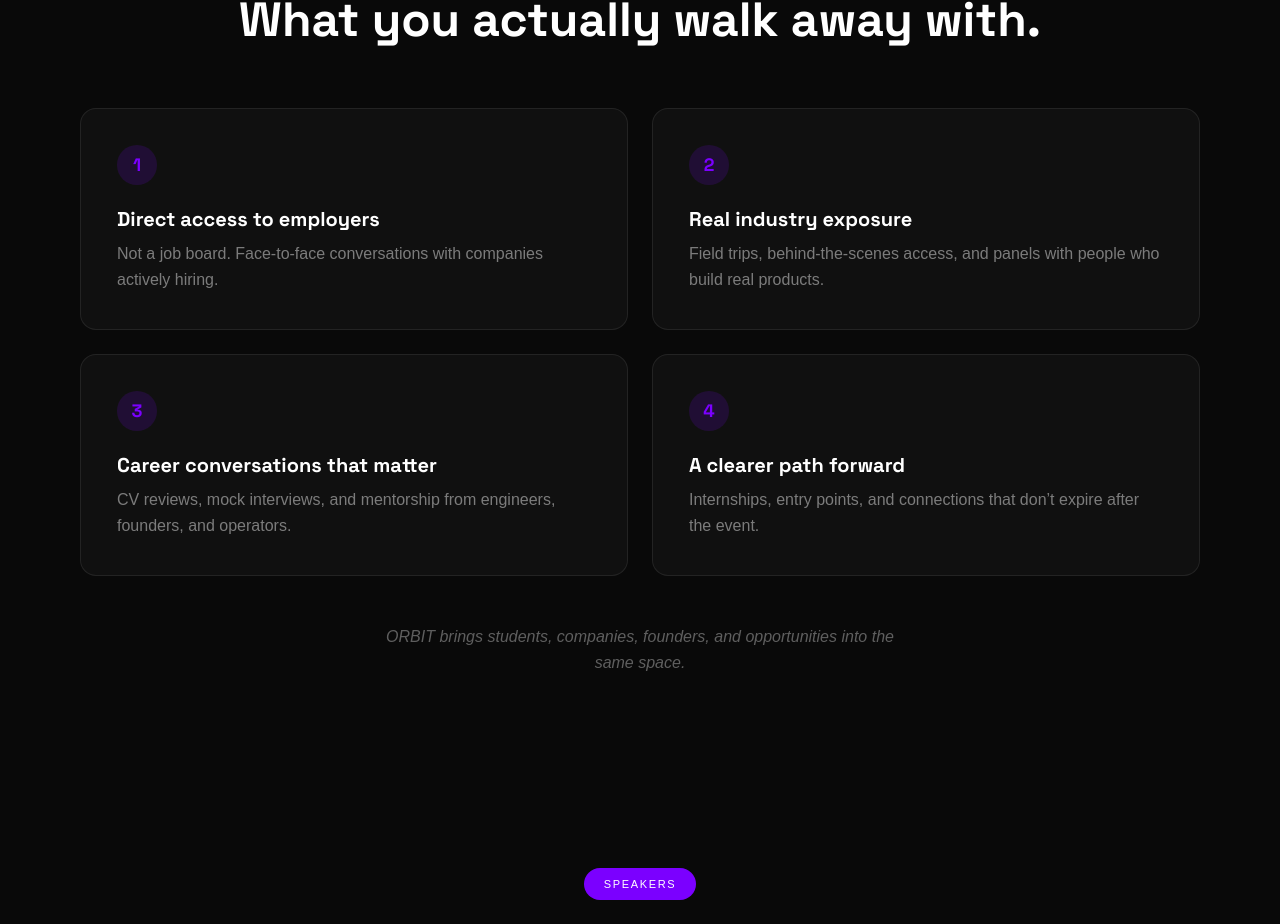
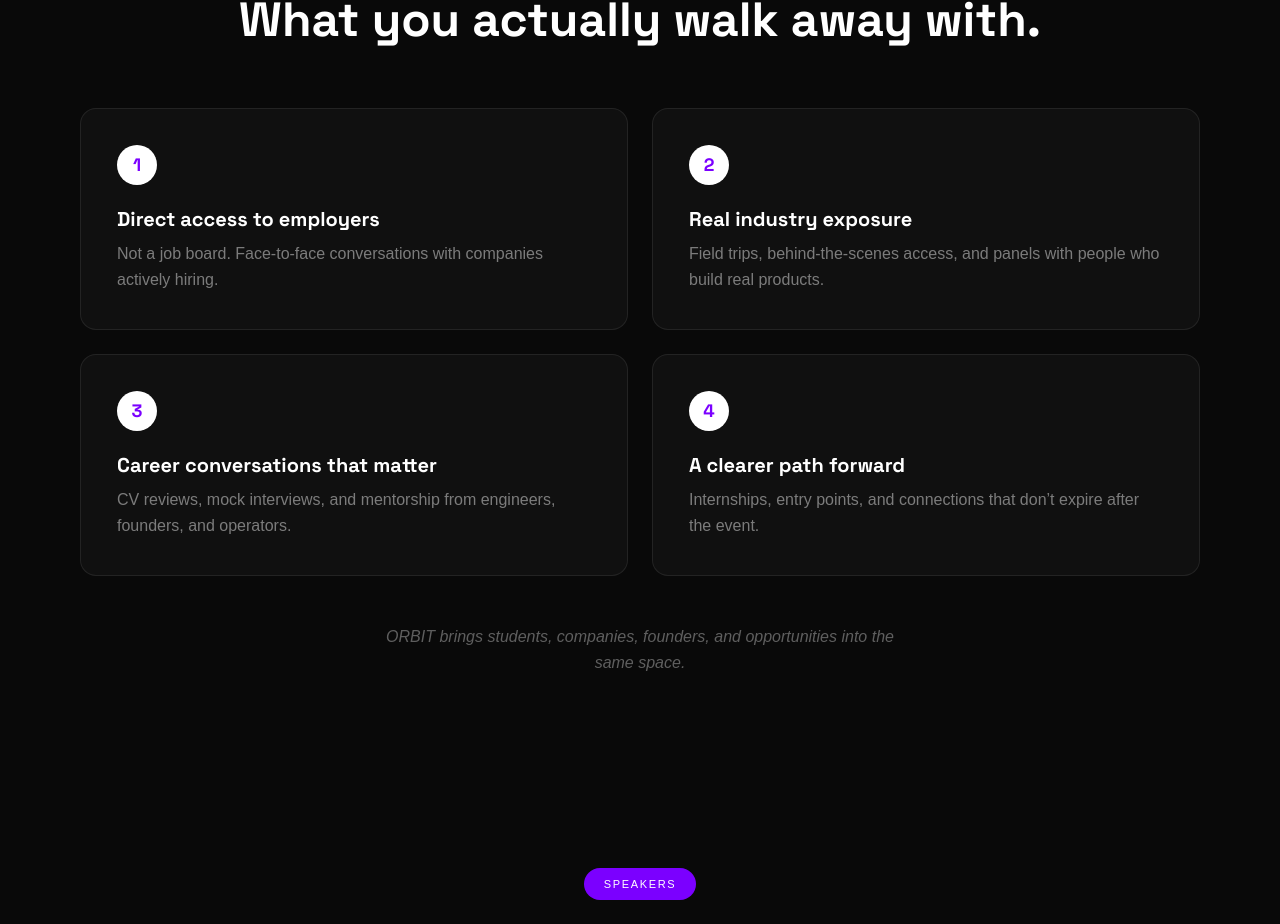
Before and after one commit to GDGBabcockUniversity/orbit, a React (Vite) app: page / in a window 1280 px wide. Shown: the part 5037-5961 px from the top of the page. Built offline with nearby package versions, Linux system fonts and the light colour scheme; no server answers; a web font is replaced by a local one.

Commit message:
feat: update step indicator background color

```diff
--- a/src/components/why-orbit-section.tsx
+++ b/src/components/why-orbit-section.tsx
@@ -19,7 +19,7 @@ const WhyOrbitSection = () => (
             key={i}
             className="rounded-2xl border border-white/8 bg-white/3 p-7 md:p-9 group hover:bg-white/6 transition-colors"
           >
-            <div className="bg-primary/15 text-primary rounded-full size-10 flex items-center justify-center font-space-grotesk text-lg font-bold mb-5">
+            <div className="bg-white text-primary rounded-full size-10 flex items-center justify-center font-space-grotesk text-lg font-bold mb-5">
               {i + 1}
             </div>
             <h3 className="font-space-grotesk text-foreground font-bold text-lg md:text-xl">
```
